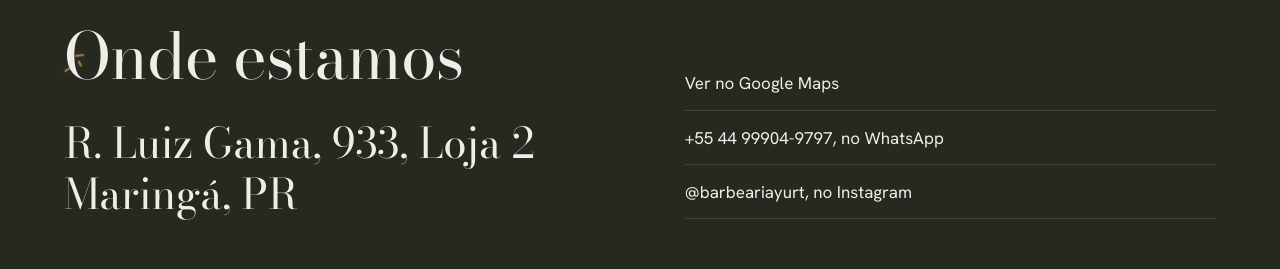
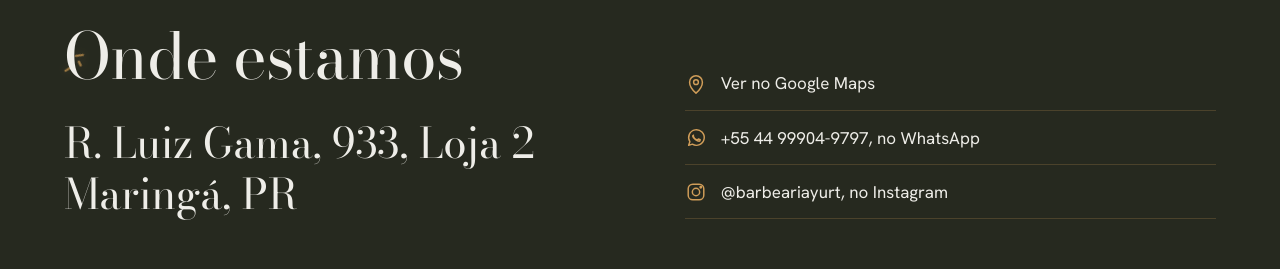
Before and after one commit to Rasnman/yurt, a plain HTML site: page index.html in a window 1280 px wide. Shown: the part 6245-6514 px from the top of the page. Drawn offline with nearby package versions, Linux system fonts and the light colour scheme.

Commit message:
Ícones nos links de contato (mapa, WhatsApp e Instagram)
Co-Authored-By: Claude Haiku 5.5 <noreply@anthropic.com>
Claude-Session: https://claude.ai/code/session_0198a3suQd7ekXKgDjiEXt6X

```diff
--- a/index.html
+++ b/index.html
@@ -106,6 +106,9 @@ section.deep { background: linear-gradient(180deg, var(--ink) 0, var(--ink-deep)
 .menu-m .menu-sub { margin-top: 6px; font-size: 14px; }
 .menu-m-group { margin-top: 30px; min-width: 0; }
 .menu-m-group h3 { color: var(--paper-gold); font-style: italic; font-size: clamp(22px, 6.5vw, 26px); margin-bottom: 6px; padding-bottom: 10px; border-bottom: 1px solid rgba(122,83,34,.35); }
+.links a { display: flex; align-items: center; gap: 14px; }
+.links svg { width: 22px; height: 22px; flex: 0 0 auto; color: var(--gold); transition: transform .5s var(--ease), color .3s; }
+.links a:hover svg { transform: rotate(-10deg) scale(1.18); color: var(--gold-hi); }
 .menu-m-item { display: flex; justify-content: space-between; align-items: flex-start; gap: 14px; padding: 13px 0; border-bottom: 1px dotted rgba(42,42,34,.28); min-width: 0; }
 .menu-m-item .n { flex: 1 1 0; min-width: 0; font-size: clamp(15px, 4.3vw, 17px); line-height: 1.35; overflow-wrap: anywhere; }
 .menu-m-item .n small { display: block; font-size: clamp(12.5px, 3.7vw, 14px); color: #6B6553; }
@@ -378,6 +381,9 @@ footer .seal { width: 54px; height: 54px; }
 <svg width="0" height="0" style="position:absolute" aria-hidden="true" focusable="false">
   <defs>
     <clipPath id="pole-clip"><rect x="14" y="16" width="32" height="92" rx="6"/></clipPath>
+    <symbol id="ic-pin" viewBox="0 0 24 24"><g fill="none" stroke="currentColor" stroke-width="1.6" stroke-linecap="round" stroke-linejoin="round"><path d="M12 22s7-6.2 7-12a7 7 0 1 0-14 0c0 5.8 7 12 7 12z"/><circle cx="12" cy="10" r="2.6"/></g></symbol>
+    <symbol id="ic-whats" viewBox="0 0 24 24"><g fill="none" stroke="currentColor" stroke-width="1.6" stroke-linecap="round" stroke-linejoin="round"><path d="M4 20l1.3-4A8.5 8.5 0 1 1 8 18.7L4 20z"/><path d="M9 9.5c.3 2 2.5 4.2 4.6 4.7l1-1.2 2 .9-.6 1.5c-2.6.4-7-2.6-7.6-5.6l.8-.9z"/></g></symbol>
+    <symbol id="ic-insta" viewBox="0 0 24 24"><g fill="none" stroke="currentColor" stroke-width="1.6" stroke-linecap="round"><rect x="3.5" y="3.5" width="17" height="17" rx="5"/><circle cx="12" cy="12" r="4"/><circle cx="17.2" cy="6.8" r=".8"/></g></symbol>
     <symbol id="ic-pole" viewBox="0 0 60 120"><g fill="none" stroke="currentColor" stroke-width="2.6" stroke-linecap="round" stroke-linejoin="round"><rect x="14" y="16" width="32" height="92" rx="6" pathLength="100" style="stroke-dasharray:100;stroke-dashoffset:calc(100 - var(--p,100))"/><path d="M14 26H46M14 98H46M22 16Q30 4 38 16" pathLength="100" style="stroke-dasharray:100;stroke-dashoffset:calc(100 - var(--p,100))"/><g clip-path="url(#pole-clip)"><path d="M6 30L54 6M6 52L54 28M6 74L54 50M6 96L54 72M6 118L54 94" pathLength="100" style="stroke-dasharray:100;stroke-dashoffset:calc(100 - var(--p,100))"/></g></g></symbol>
     <symbol id="ic-scissors" viewBox="0 0 100 100"><g fill="none" stroke="currentColor" stroke-width="2.6" stroke-linecap="round" stroke-linejoin="round"><circle cx="28" cy="72" r="12" pathLength="100" style="stroke-dasharray:100;stroke-dashoffset:calc(100 - var(--p,100))"/><circle cx="72" cy="72" r="12" pathLength="100" style="stroke-dasharray:100;stroke-dashoffset:calc(100 - var(--p,100))"/><path d="M34 64L80 14M66 64L20 14" pathLength="100" style="stroke-dasharray:100;stroke-dashoffset:calc(100 - var(--p,100))"/></g></symbol>
     <symbol id="ic-comb" viewBox="0 0 120 60"><g fill="none" stroke="currentColor" stroke-width="2.6" stroke-linecap="round" stroke-linejoin="round"><rect x="6" y="8" width="108" height="26" rx="13" pathLength="100" style="stroke-dasharray:100;stroke-dashoffset:calc(100 - var(--p,100))"/><path d="M14 34V52M22 34V52M30 34V52M38 34V52M46 34V52M54 34V52M62 34V52M70 34V52M78 34V52M86 34V52M94 34V52M102 34V52" pathLength="100" style="stroke-dasharray:100;stroke-dashoffset:calc(100 - var(--p,100))"/></g></symbol>
@@ -664,9 +670,9 @@ footer .seal { width: 54px; height: 54px; }
         <p class="address">R. Luiz Gama, 933, Loja 2<br>Maringá, PR</p>
       </div>
       <div class="links">
-        <a href="https://www.google.com/maps/search/?api=1&amp;query=R.+Luiz+Gama,+933,+Maringa,+PR" target="_blank" rel="noopener">Ver no Google Maps</a>
-        <a href="https://wa.me/5544999049797" target="_blank" rel="noopener">+55 44 99904-9797, no WhatsApp</a>
-        <a href="https://www.instagram.com/barbeariayurt/" target="_blank" rel="noopener">@barbeariayurt, no Instagram</a>
+        <a href="https://www.google.com/maps/search/?api=1&amp;query=R.+Luiz+Gama,+933,+Maringa,+PR" target="_blank" rel="noopener"><svg viewBox="0 0 24 24" aria-hidden="true"><use href="#ic-pin"/></svg>Ver no Google Maps</a>
+        <a href="https://wa.me/5544999049797" target="_blank" rel="noopener"><svg viewBox="0 0 24 24" aria-hidden="true"><use href="#ic-whats"/></svg>+55 44 99904-9797, no WhatsApp</a>
+        <a href="https://www.instagram.com/barbeariayurt/" target="_blank" rel="noopener"><svg viewBox="0 0 24 24" aria-hidden="true"><use href="#ic-insta"/></svg>@barbeariayurt, no Instagram</a>
       </div>
     </div>
   </section>
```
